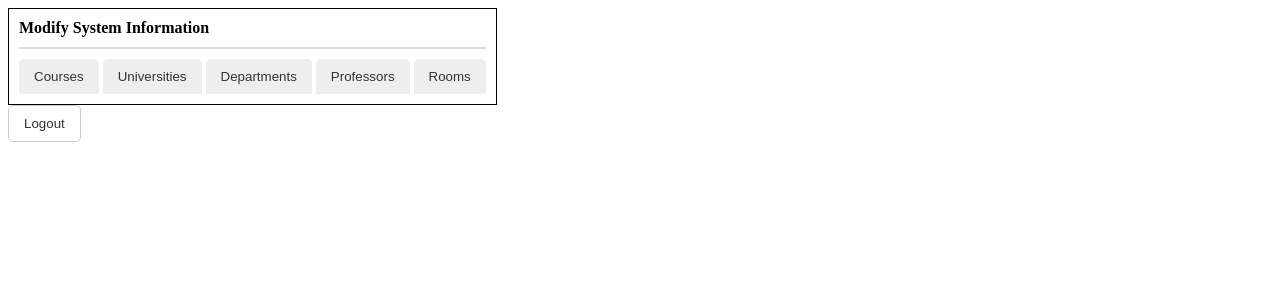
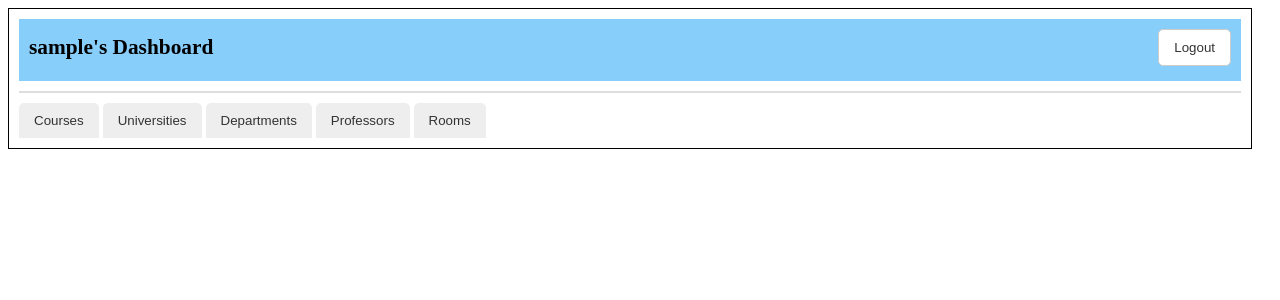
Before and after one commit to TheJasonOsmond/ClassMate-Schedule-Sharing-Tool, a Flask app: template Course-Schedule-Tool-2/templates/admin.html in a window 1280 px wide. Shown: the top 300 px of the page. Run offline with Flask 3, Linux system fonts and the light colour scheme; the visitor is signed in with stand-in values (Sample User, id 1); tables that the repository leaves empty or names only in its code hold one stand-in row (values such as "Sample post"); the template is opened without the code that fills it: most values are stand-ins (such as "Sample title", 1, 10 or a date in 2020); some libraries are stand-ins or nearby versions.

Commit message:
Added header to admin

```diff
--- a/Course-Schedule-Tool-2/templates/admin.html
+++ b/Course-Schedule-Tool-2/templates/admin.html
@@ -12,9 +12,18 @@
 			border: 1px solid black;
 			padding: 10px;
 			margin-right: 20px;
+      width: 100%;
 		}
+    .header-container {
+      background-color: lightskyblue;
+      display: flex;
+      align-items: center;
+      justify-content: space-between;
+      padding: 10px;
+    }
 		.box-label {
 			font-weight: bold;
+      font-size: 16pt;
 			margin-bottom: 5px;
 		}
 		.tab-container {
@@ -129,7 +138,12 @@
 <body>
   <div class="container">
     <div class="box">
-      <div class="box-label">Modify System Information</div>
+        <div class="header-container">
+            <div class="box-label">{{session.username}}'s Dashboard</div>
+            <form action="/logout" method="get">
+                <button type="submit" class = "button">Logout</button>
+            </form>
+        </div>
       <div class="tab-container">
         <button class="tablink{{ ' active' if active_tab == 'coursesTab' else '' }}" onclick="openTab(event, 'coursesTab')">Courses</button>
         <button class="tablink{{ ' active' if active_tab == 'universitiesTab' else '' }}" onclick="openTab(event, 'universitiesTab')">Universities</button>
@@ -463,8 +477,5 @@
       </div>
     </div>
   </div>
-  <form action="/logout" method="get">
-    <button type="submit" class = "button">Logout</button>
-  </form>
 </body>
 </html>
--- a/Course-Schedule-Tool-2/templates/student.html
+++ b/Course-Schedule-Tool-2/templates/student.html
@@ -144,7 +144,7 @@
                 <form action="/logout" method="get">
                     <button type="submit" class = "button">Logout</button>
                 </form>
-              </div>
+            </div>
             <div class="tab-container">
                 <button class="tablink{{ ' active' if active_tab == 'courseScheduleTab' else '' }}" onclick="openTab(event, 'courseScheduleTab')">Course Schedule</button>
                 <button class="tablink{{ ' active' if active_tab == 'addCoursesTab' else '' }}" onclick="openTab(event, 'addCoursesTab')">Add Courses</button>
```
